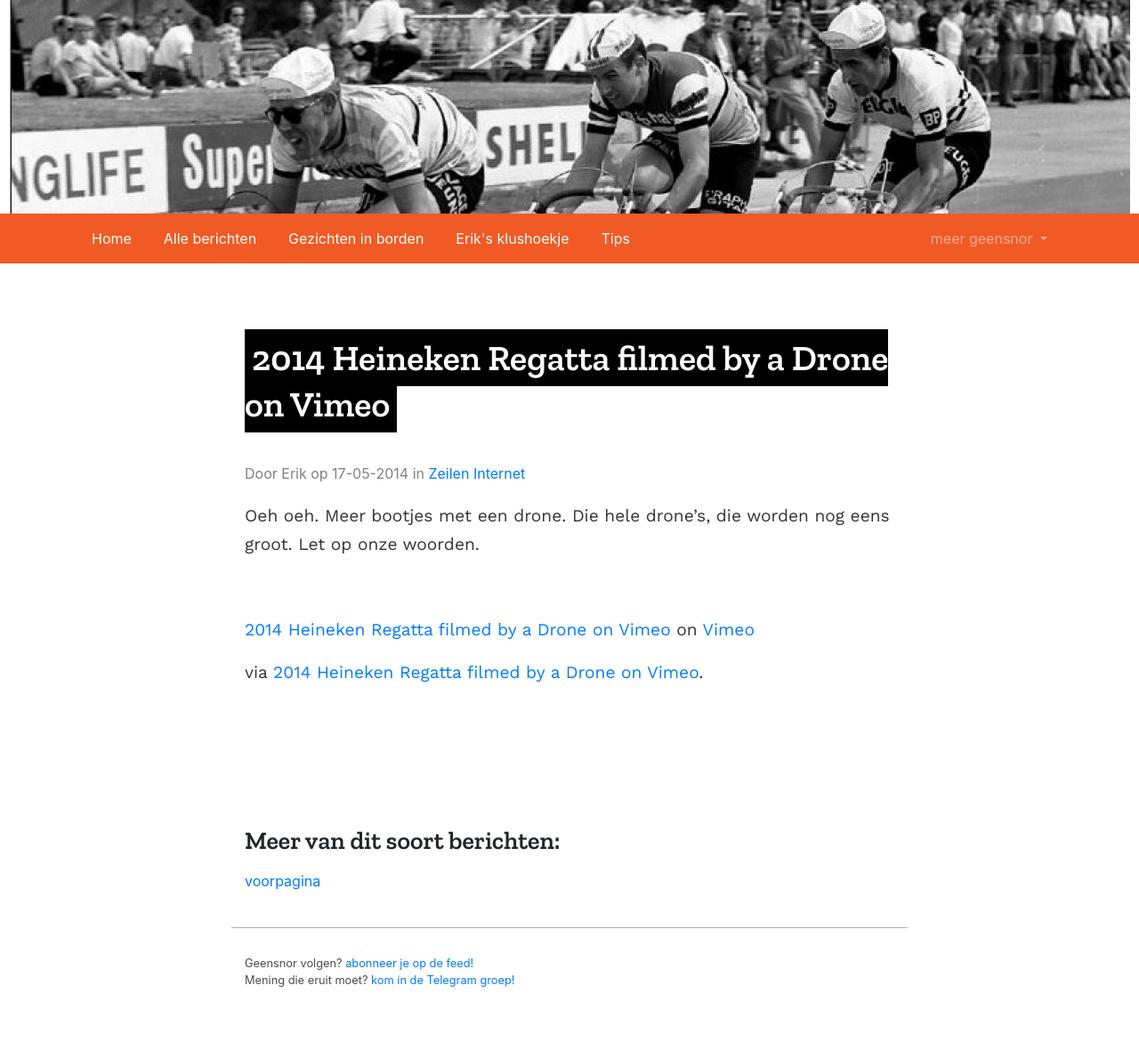
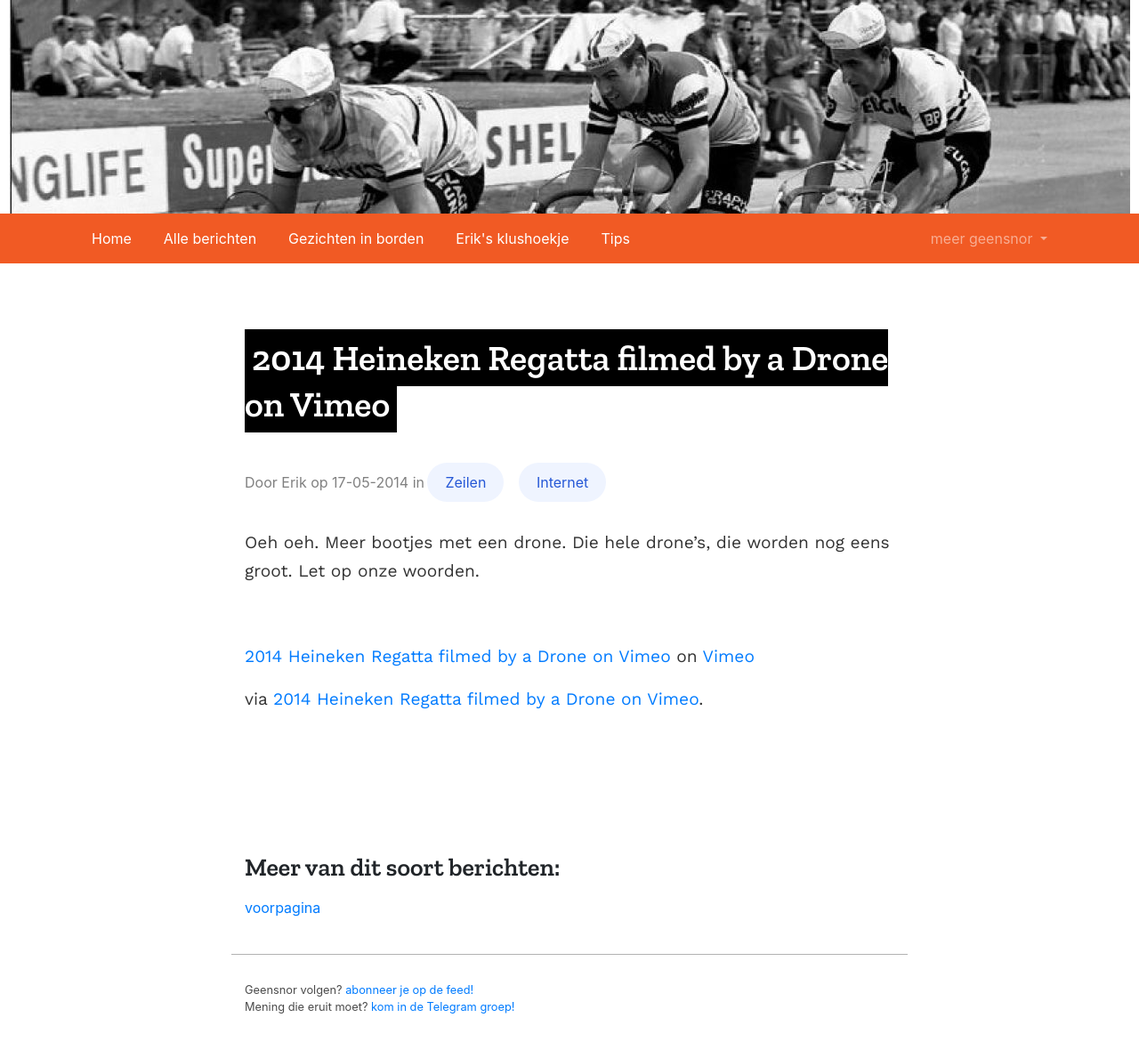
Before and after one commit to geensnor/geensnor.nl, a Jekyll site: the page built from _posts/2014-05-17-2014-heineken-regatta-filmed-by-a-drone-on-vimeo.md, in a window 1280 px wide. Shown: the whole page at 89% size. Built offline with Jekyll 4.4.1, drawn with Linux system fonts in a browser that asks for light colours; before the commit the page ends 1141 px from its top, so only the background shows below that.

Commit message:
tag vormgeving

```diff
--- a/_layouts/post.html
+++ b/_layouts/post.html
@@ -9,7 +9,7 @@ layout: default
   <div class="col-12 post-meta">
     Door <span class="p-author h-card" itemprop="author" itemscope itemtype="https://schema.org/Person">{{ page.author
       }}</span> op {{ page.date | date: "%d-%m-%Y"}} in {% for category in page.categories %}
-  <a href="/pages/alle_berichten.html#{{ category }}">
+  <a class="category" href="/pages/alle_berichten.html#{{ category }}">
     {{ category }}
   </a>
 {% endfor %}
--- a/assets/geensnor.css
+++ b/assets/geensnor.css
@@ -118,11 +118,18 @@ pre{display:block;padding:9.5px;margin:0 0 10px;font-size:13px;line-height:20px;
 pre code{padding:0;color:inherit;white-space:pre;white-space:pre-wrap;background-color:transparent;border:0;}
 
 a.category:link {
-    text-decoration:none;
-    color: white;
-    background-color: black;
-    padding: 0.2rem;
-    color: #fff;
+    pointer-events: none;
+    background-color: #EFF4FF;
+    border: none;
+    color: #2557D6;
+    padding: 10px 20px;
+    text-align: center;
+    text-decoration: none;
+    display: inline-block;
+    margin-right: 13px;
+    margin-left: -1px;
+    margin-bottom: 10px;
+    border-radius: 100px;
 }
 
 a.category:visited {
```
